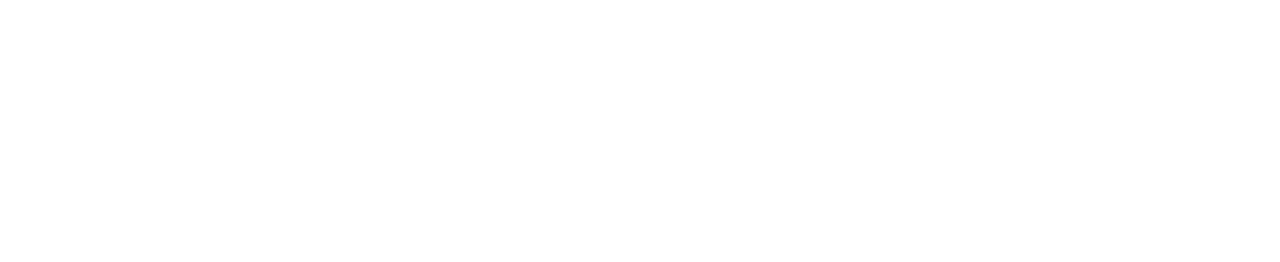
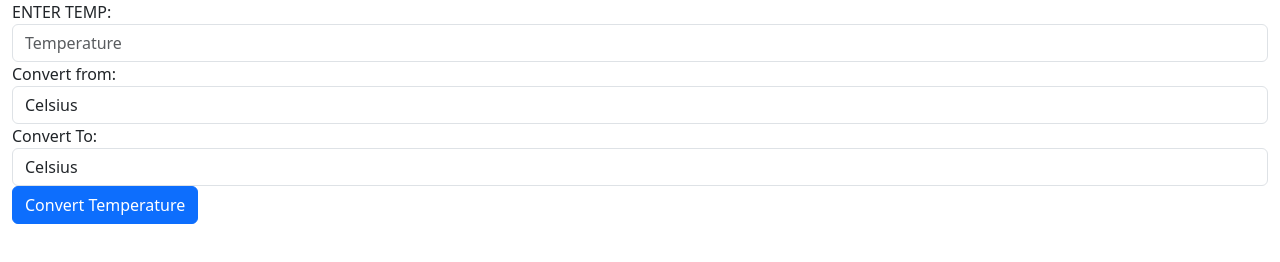
Before and after one commit to NicoleM-Torres/Temp-Converter, a plain HTML site: page index.html in a window 1280 px wide. Drawn offline with nearby package versions, Linux system fonts and the light colour scheme.

Commit message:
Update index.html

```diff
--- a/index.html
+++ b/index.html
@@ -5,7 +5,8 @@
     <meta name="viewport" content="width=device-width, initial-scale=1.0" />
     <link rel="stylesheet" href="./css/style.css" />
     <link rel="stylesheet" href="./css/bootstrap.css" />
-    <title>Temperature Converter<title>
+    <title>Temperature Converter</title>
+    <!-- Fixed the closing title tag -->
   </head>
   <body>
     <div class="enterInfo container-fluid">
@@ -14,8 +15,14 @@
           <!-- #region enterInfo Input -->
           <div class="form">
             <label for="temperature">ENTER TEMP:</label>
-              <input type="number" id="temperature" class="form-control" placeholder="Temperature">
-            </div><!-- END OF FORM DIV -->
+            <input
+              type="number"
+              id="temperature"
+              class="form-control"
+              placeholder="Temperature"
+            />
+          </div>
+          <!-- END OF FORM DIV -->
           <!-- #endregion -->
 
           <!-- #region Convert From Form -->
@@ -24,36 +31,43 @@
             <select class="form-control" id="convFromUnit">
               <option value="celsius">Celsius</option>
               <option value="fahrenheit">Fahrenheit</option>
-                  <option value="kelvin">Kelvin</option>
-              </select><!-- END OF SELECT -->
-            </div><!-- END OF FORM DIV -->
+              <option value="kelvin">Kelvin</option></select
+            ><!-- END OF SELECT -->
+          </div>
+          <!-- END OF FORM DIV -->
           <!-- #endregion -->
 
           <!-- #region Convert To Form -->
           <div class="form">
             <label for="convToUnit">Convert To:</label>
             <select class="form-control" id="convToUnit">
-                <option value="celsius">Celcius</option>
+              <option value="celsius">Celsius</option>
+              <!-- Fixed typo from "Celcius" to "Celsius" -->
               <option value="fahrenheit">Fahrenheit</option>
-                <option value="kelvin">Kelvin</option>
-              </select><!-- END OF SELECT -->
-            </div><!-- END OF FORM DIV -->
+              <option value="kelvin">Kelvin</option></select
+            ><!-- END OF SELECT -->
+          </div>
+          <!-- END OF FORM DIV -->
           <!-- #endregion -->
 
           <!-- #region Convert Button & Display -->
-            <button id="convertButton" class="btn btn-primery-btn-block">Convert Temperature</button>
+          <button id="convertButton" class="btn btn-primary btn-block">
+            Convert Temperature
+          </button>
+          <!-- Fixed the button class -->
+          <div id="result" class="convResult"></div>
+          <!-- #endregion -->
+        </div>
+        <!-- END OF COL -->
+      </div>
+      <!-- END OF ROW -->
+    </div>
+    <!-- END OF enterInfo CONTAINER -->
 
-            <div id="result" class="convResult"></div>
-
-    <!-- #endregion -->
-
-          </div><!-- END OF COL -->
-        </div><!-- END OF ROW -->
-      </div><!-- END enterInfo CONTAINER -->
-  </body>
     <script type="text/javascript" src="./js/app.js"></script>
     <!-- jQuery and Bootstrap JS -->
     <script src="https://code.jquery.com/jquery-3.5.1.slim.min.js"></script>
     <script src="https://cdn.jsdelivr.net/npm/@popperjs/core@2.9.1/dist/umd/popper.min.js"></script>
     <script src="https://maxcdn.bootstrapcdn.com/bootstrap/4.5.2/js/bootstrap.min.js"></script>
+  </body>
 </html>
```
Lines whose indentation alone changed are shown as unchanged.
